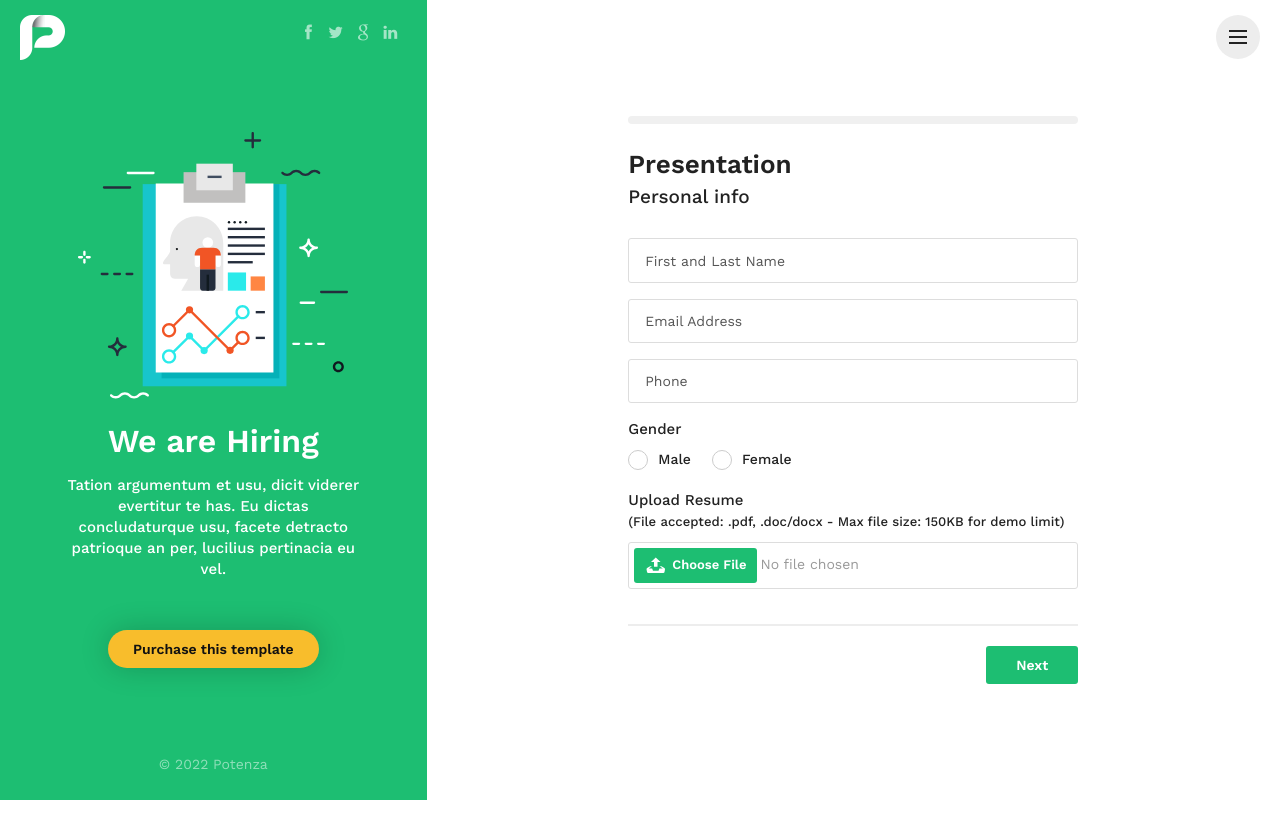
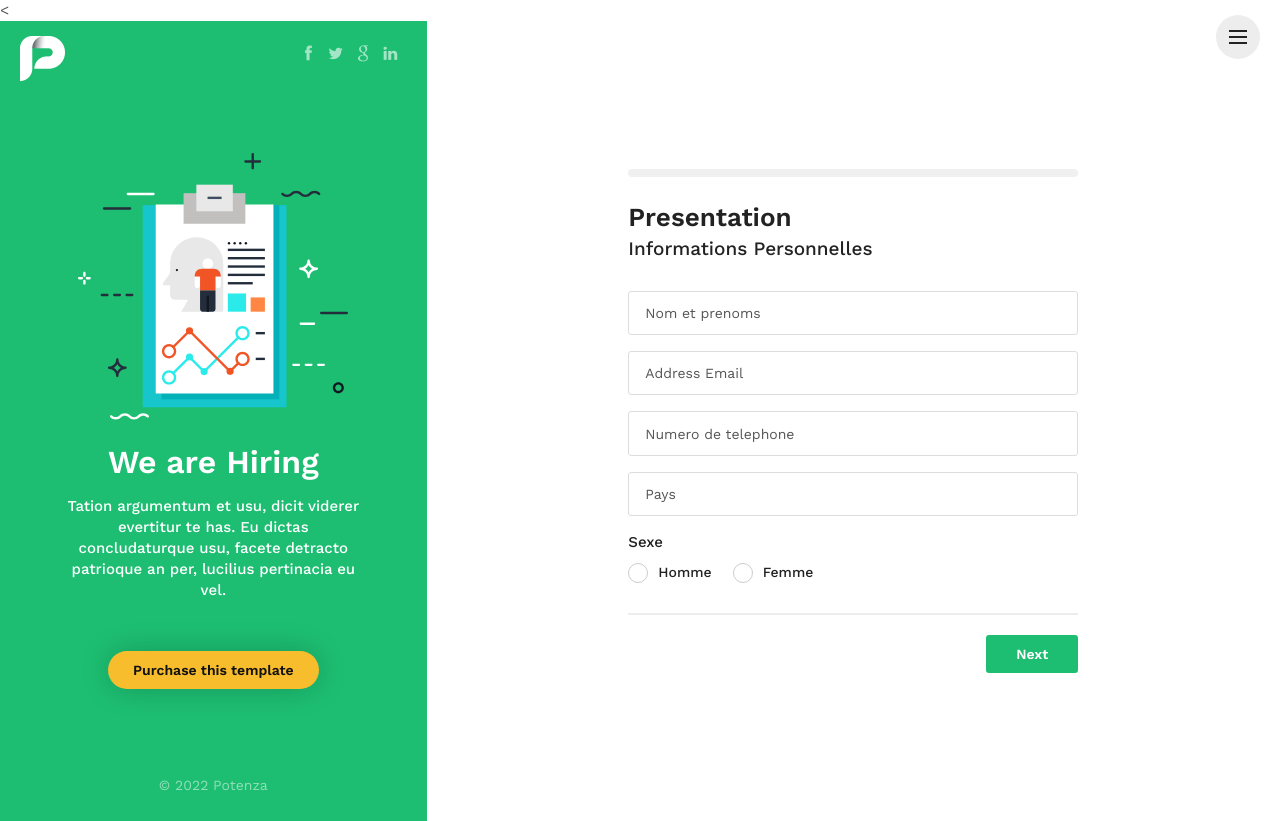
Before and after one commit to aurelienbono/caesarian, a Django app: page /prediction/ in a window 1280 px wide. Before the commit the page ends 800 px from the top, so only its background shows below. Run offline with Django 4.2, Linux system fonts and the light colour scheme; some libraries are stand-ins or nearby versions.

Commit message:
adding first step

```diff
--- a/caesarian/templates/pages/prediction.html
+++ b/caesarian/templates/pages/prediction.html
@@ -36,7 +36,7 @@
 
 </head>
 
-<body>
+<<body>
 
 	<div id="preloader">
 		<div data-loader="circle-side"></div>
@@ -63,7 +63,7 @@
 	    <div class="row row-height">
 	        <div class="col-xl-4 col-lg-4 content-left">
 	            <div class="content-left-wrapper">
-	                <a href="index.html" id="logo"><img src=" {% static 'img/logo.png' %}" alt="" width="45" height="45"></a>
+	                <a href="index.html" id="logo"><img src="img/logo.png" alt="" width="45" height="45"></a>
 	                <div id="social">
 	                    <ul>
 	                        <li><a href="#0"><i class="icon-facebook"></i></a></li>
@@ -74,7 +74,7 @@
 	                </div>
 	                <!-- /social -->
 	                <div>
-	                    <figure><img src="{% static 'img/info_graphic_1.svg' %}" alt="" class="img-fluid" width="270" height="270"></figure>
+	                    <figure><img src="img/info_graphic_1.svg" alt="" class="img-fluid" width="270" height="270"></figure>
 	                    <h2>We are Hiring</h2>
 	                    <p>Tation argumentum et usu, dicit viderer evertitur te has. Eu dictas concludaturque usu, facete detracto patrioque an per, lucilius pertinacia eu vel.</p>
 	                    <a href="https://1.envato.market/A6oJN" class="btn_1 rounded yellow" target="_parent">Purchase this template</a>
@@ -98,36 +98,34 @@
 	                    <div id="middle-wizard">
 	                        <div class="step">
 	                            <h2 class="section_title">Presentation</h2>
-	                            <h3 class="main_question">Personal info</h3>
+	                            <h3 class="main_question">Informations Personnelles</h3>
 	                            <div class="form-group add_top_30">
-	                                <label for="name">First and Last Name</label>
+	                                <label for="name">Nom et prenoms</label>
 	                                <input type="text" name="name" id="name" class="form-control required" onchange="getVals(this, 'name_field');">
 	                            </div>
 	                            <div class="form-group">
-	                                <label for="email">Email Address</label>
+	                                <label for="email">Address Email</label>
 	                                <input type="email" name="email" id="email" class="form-control required" onchange="getVals(this, 'email_field');">
 	                            </div>
 	                            <div class="form-group">
-	                                <label for="phone">Phone</label>
+	                                <label for="phone">Numero de telephone</label>
 	                                <input type="text" name="phone" id="phone" class="form-control required">
 	                            </div>
-								<label>Gender</label>
+	                            <div class="form-group">
+	                                <label for="pays">Pays</label>
+	                                <input type="text" name="pays" id="pays" class="form-control required">
+	                            </div>
+								<label>Sexe</label>
 								<div class="form-group radio_input">
-								    <label class="container_radio me-3">Male
+								    <label class="container_radio me-3">Homme
 								        <input type="radio" name="gender" value="Male" class="required">
 								        <span class="checkmark"></span>
 								    </label>
-								    <label class="container_radio">Female
+								    <label class="container_radio">Femme
 								        <input type="radio" name="gender" value="Female" class="required">
 								        <span class="checkmark"></span>
 								    </label>
 								</div>
-	                            <div class="form-group add_bottom_30 add_top_20">
-	                                <label>Upload Resume<br><small>(File accepted: .pdf, .doc/docx - Max file size: 150KB for demo limit)</small></label>
-	                                <div class="fileupload">
-	                                    <input type="file" name="fileupload" accept=".pdf,application/msword,application/vnd.openxmlformats-officedocument.wordprocessingml.document" class="required">
-	                                </div>
-	                            </div>
 	                        </div>
 	                        <!-- /step-->
 
@@ -207,22 +205,28 @@
 	                        <!-- /Work Availability > Part-time ============================== -->
 	                        <div class="branch" id="Part-time">
 	                            <div class="step" data-state="end">
-	                                <h2 class="section_title">Work Availability</h2>
-	                                <h3 class="main_question">Additional info about "Part Time" availability</h3>
-	                                <div class="form-group add_bottom_30">
-	                                    <label>Minimum salary? (in USD)</label>
-	                                    <label for="minimum_salary_part_time">Choose a range</label>
-	                                    <div class="styled-select clearfix">
-	                                        <select class="form-control required" id="minimum_salary_part_time" name="minimum_salary_part_time">
-	                                            <option value="">Choose a range</option>
-	                                            <option value="&lt;2k">&lt;2k</option>
-	                                            <option value="3-5k">3-5k</option>
-	                                            <option value="5-7k">5-7k</option>
-	                                            <option value="7-10k">7-10k</option>
-	                                            <option value="&gt;10k">&gt;10k</option>
-	                                        </select>
-	                                    </div>
-	                                </div>
+	                                <h2 class="section_title">Presentation</h2>
+	                                <h3 class="main_question">Informations Personnelles</h3>
+
+	                              <div class="form-group add_top_30">
+	                                <label for="name">Nom et prenoms</label>
+	                                <input type="text" name="name" id="name" class="form-control required" onchange="getVals(this, 'name_field');">
+	                             </div>
+	                             <div class="form-group">
+	                                <label for="email">Address Email</label>
+	                                <input type="email" name="email" id="email" class="form-control required" onchange="getVals(this, 'email_field');">
+	                            </div>
+	                            <div class="form-group">
+	                                <label for="phone">Numero de telephone</label>
+	                                <input type="text" name="phone" id="phone" class="form-control required">
+	                            </div>
+	                            <div class="form-group">
+	                                <label for="pays">Pays</label>
+	                                <input type="text" name="pays" id="pays" class="form-control required">
+	                            </div>
+
+
+
 	                                <div class="form-group add_bottom_30">
 	                                    <label>How soon would you be looking to start?</label>
 	                                     <label for="start_availability_part_time">Choose your availability</label>
@@ -358,7 +362,6 @@
 		</div>
 		<!-- /.modal-dialog -->
 	</div>
-	<!-- /.modal -->
 
 	<!-- COMMON SCRIPTS -->
 	<script src="{% static 'js/jquery-3.7.0.min.js' %}"></script>
```
